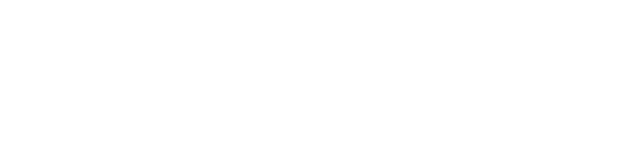
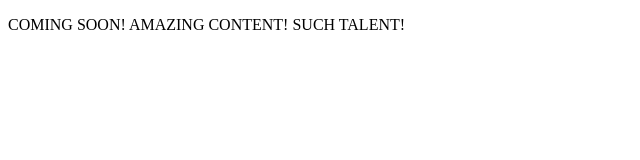
Before and after one commit to arturolei/arthur-j-lei, a plain HTML site: page index.html in a window 1280 px wide. Shown: the whole page, without its empty margins (0-640 px from the left). Drawn offline with Linux system fonts and the light colour scheme.

Commit message:
Test message added

```diff
--- a/index.html
+++ b/index.html
@@ -6,6 +6,6 @@
     <title>Document</title>
 </head>
 <body>
-
+    <p>COMING SOON! AMAZING CONTENT! SUCH TALENT!</p>
 </body>
 </html>
```
